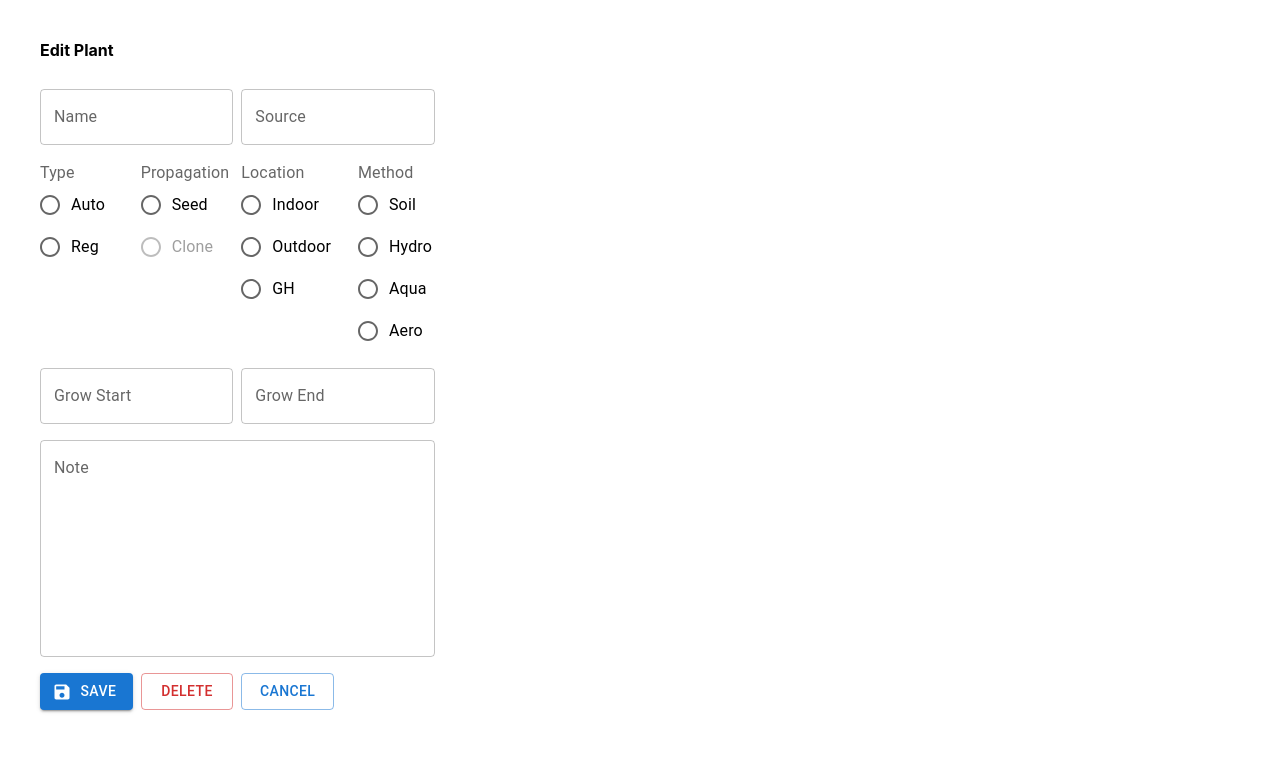
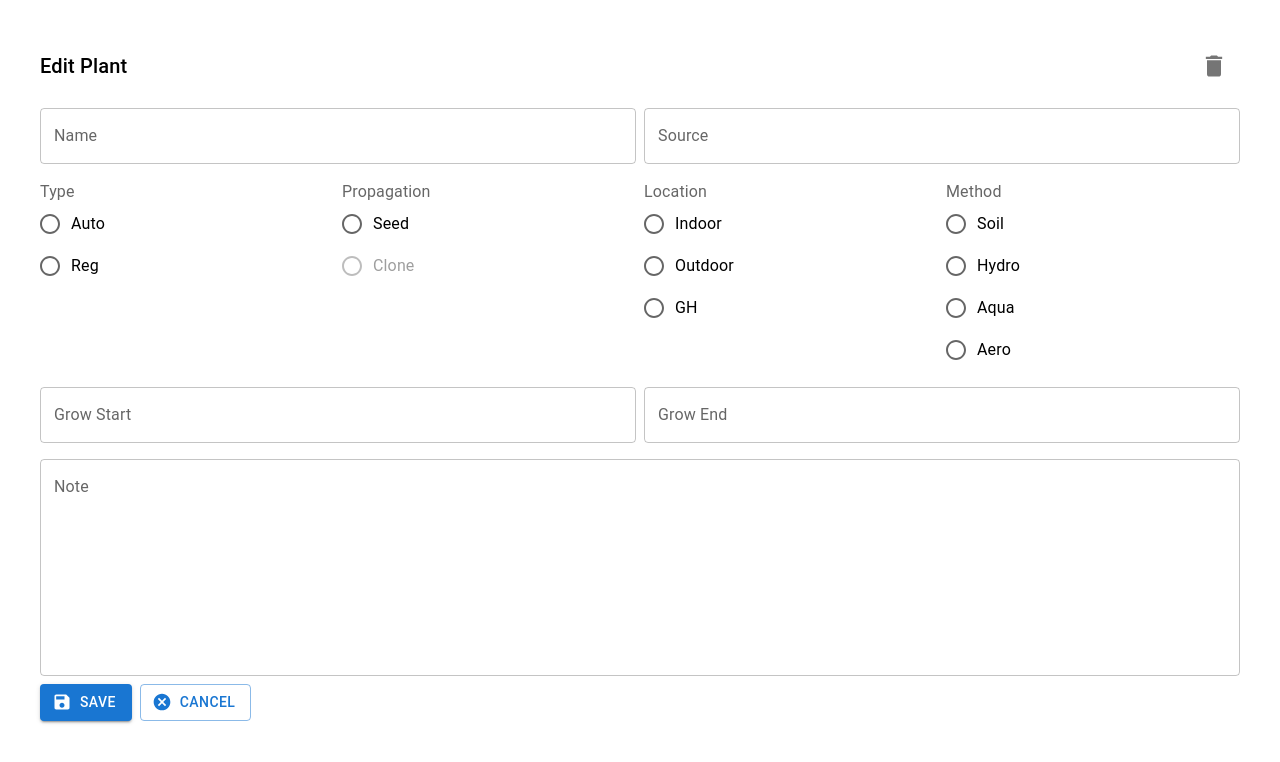
Before and after one commit to terrypinn/grow-log, a React (Create React App) app in the folder client/: page /plant/edit in a window 1280 px wide. Shown: the top 762 px of the page. Built offline with nearby package versions, Linux system fonts and the light colour scheme.

Commit message:
UI improvements

```diff
--- a/client/src/components/LogAddEdit.js
+++ b/client/src/components/LogAddEdit.js
@@ -8,10 +8,14 @@ import Box from '@mui/material/Box';
 import Grid from '@mui/material/Grid';
 import TextField from '@mui/material/TextField';
 import Button from '@mui/material/Button';
+import IconButton from '@mui/material/IconButton';
 import InputLabel from '@mui/material/InputLabel';
 import MenuItem from '@mui/material/MenuItem';
 import FormControl from '@mui/material/FormControl';
 import Select from '@mui/material/Select';
+import Typography from '@mui/material/Typography';
+import CancelIcon from '@mui/icons-material/Cancel';
+import DeleteIcon from '@mui/icons-material/Delete';
 import SaveIcon from '@mui/icons-material/Save';
 
 export default function LogAddEdit({ mode }) {
@@ -84,21 +88,35 @@ export default function LogAddEdit({ mode }) {
       autoComplete="off"
       onSubmit={submitForm}
     >
-      <h4>{mode === 'add' ? 'Add' : 'Edit'} Log ({plant.current.name})</h4>
+      <Grid container alignItems="center">
+        <Grid item xs={mode === 'add' ? 12 : 10}>
+          <Typography variant="h6">
+            {mode === 'add' ? 'Add' : 'Edit'} Log ({plant.current.name})
+          </Typography>
+        </Grid>
+        {mode === 'edit' &&
+          <Grid item xs={2}>
+            <Box display="flex" justifyContent="flex-end">
+              <IconButton aria-label="delete" size="large" onClick={deleteLog}>
+                <DeleteIcon fontSize="inherit" />
+              </IconButton>
+            </Box>
+          </Grid>}
+      </Grid>
 
       <Grid container spacing={1} mt={1}>
-        <Grid item xs={2}>
+        <Grid item xs={6}>
           <LocalizationProvider dateAdapter={AdapterDateFns}>
             <DateTimePicker
               label="Created On"
               value={form.created_on}
               inputFormat="dd/MM/yyyy HH:mm"
               onChange={value => updateForm({ created_on: value })}
-              renderInput={params => <TextField {...params} />}
+              renderInput={params => <TextField {...params} fullWidth />}
             />
           </LocalizationProvider>
         </Grid>
-        <Grid item xs={2}>
+        <Grid item xs={6}>
           <FormControl fullWidth>
             <InputLabel id="log-type-select-label">Type</InputLabel>
             <Select
@@ -123,7 +141,7 @@ export default function LogAddEdit({ mode }) {
       </Grid>
 
       <Grid container spacing={1} mt={1}>
-        <Grid item xs={4}>
+        <Grid item xs={12}>
           <TextField
             id="note"
             label="Note"
@@ -137,7 +155,7 @@ export default function LogAddEdit({ mode }) {
       </Grid>
 
       <Grid container spacing={1} mt={1}>
-        <Grid item xs={4}>
+        <Grid item xs={12}>
           <TextField
             id="images"
             label="Images"
@@ -150,34 +168,23 @@ export default function LogAddEdit({ mode }) {
         </Grid>
       </Grid>
 
-      <Grid container spacing={1} mt={1}>
-        <Grid item xs={1}>
+      <Box mt={1} spacing={1}>
         <Button
-            fullWidth
           type="submit"
           variant="contained"
-            startIcon={<SaveIcon />}>
+          startIcon={<SaveIcon />}
+          sx={{ mr: 1 }}
+        >
           Save
         </Button>
-        </Grid>
-        {mode === 'edit' &&
-          <Grid item xs={1}>
         <Button
-              fullWidth
-              color="error"
           variant="outlined"
-              onClick={deleteLog}
+          onClick={() => navigate(-1)}
+          startIcon={<CancelIcon />}
         >
-              Delete
+          Cancel
         </Button>
-          </Grid>}
-        <Grid item xs={1}>
-          <Button
-            fullWidth
-            variant="outlined"
-            onClick={() => navigate(-1)}>Cancel</Button>
-        </Grid>
-      </Grid>
+      </Box>
     </Box>
   );
 }
--- a/client/src/components/PlantAddEdit.js
+++ b/client/src/components/PlantAddEdit.js
@@ -8,11 +8,15 @@ import Box from '@mui/material/Box';
 import Grid from '@mui/material/Grid';
 import TextField from '@mui/material/TextField';
 import Button from '@mui/material/Button';
+import IconButton from '@mui/material/IconButton';
 import Radio from '@mui/material/Radio';
 import RadioGroup from '@mui/material/RadioGroup';
 import FormControlLabel from '@mui/material/FormControlLabel';
 import FormControl from '@mui/material/FormControl';
 import FormLabel from '@mui/material/FormLabel';
+import Typography from '@mui/material/Typography';
+import CancelIcon from '@mui/icons-material/Cancel';
+import DeleteIcon from '@mui/icons-material/Delete';
 import SaveIcon from '@mui/icons-material/Save';
 
 export default function PlantAddEdit({ mode }) {
@@ -85,10 +89,24 @@ export default function PlantAddEdit({ mode }) {
       autoComplete="off"
       onSubmit={submitForm}
     >
-      <h4>{mode === 'add' ? 'Add' : 'Edit'} Plant</h4>
+      <Grid container alignItems="center">
+        <Grid item xs={mode === 'add' ? 12 : 10}>
+          <Typography variant="h6">
+            {mode === 'add' ? 'Add' : 'Edit'} Plant
+          </Typography>
+        </Grid>
+        {mode === 'edit' &&
+          <Grid item xs={2}>
+            <Box display="flex" justifyContent="flex-end">
+              <IconButton aria-label="delete" size="large" onClick={deletePlant}>
+                <DeleteIcon fontSize="inherit" />
+              </IconButton>
+            </Box>
+          </Grid>}
+      </Grid>
 
       <Grid container spacing={1} mt={1}>
-        <Grid item xs={2}>
+        <Grid item xs={6}>
           <TextField
             fullWidth
             id="name"
@@ -97,7 +115,7 @@ export default function PlantAddEdit({ mode }) {
             onChange={e => updateForm({ name: e.target.value })}
           />
         </Grid>
-        <Grid item xs={2}>
+        <Grid item xs={6}>
           <TextField
             fullWidth
             id="source"
@@ -109,7 +127,7 @@ export default function PlantAddEdit({ mode }) {
       </Grid>
 
       <Grid container spacing={1} mt={1}>
-        <Grid item xs={1}>
+        <Grid item xs={3}>
           <FormControl>
             <FormLabel id="plant-type-radio-buttons-group">Type</FormLabel>
             <RadioGroup
@@ -123,7 +141,7 @@ export default function PlantAddEdit({ mode }) {
             </RadioGroup>
           </FormControl>
         </Grid>
-        <Grid item xs={1}>
+        <Grid item xs={3}>
           <FormControl>
             <FormLabel id="plant-propagation-radio-buttons-group">Propagation</FormLabel>
             <RadioGroup
@@ -146,7 +164,7 @@ export default function PlantAddEdit({ mode }) {
             </RadioGroup>
           </FormControl>
         </Grid>
-        <Grid item xs={1}>
+        <Grid item xs={3}>
           <FormControl>
             <FormLabel id="plant-location-radio-buttons-group">Location</FormLabel>
             <RadioGroup
@@ -161,7 +179,7 @@ export default function PlantAddEdit({ mode }) {
             </RadioGroup>
           </FormControl>
         </Grid>
-        <Grid item xs={1} ml={2}>
+        <Grid item xs={3}>
           <FormControl>
             <FormLabel id="plant-method-radio-buttons-group">Method</FormLabel>
             <RadioGroup
@@ -180,7 +198,7 @@ export default function PlantAddEdit({ mode }) {
       </Grid>
 
       <Grid container spacing={1} mt={1}>
-        <Grid item xs={2}>
+        <Grid item xs={6}>
           <LocalizationProvider dateAdapter={AdapterDateFns}>
             <DatePicker
               disableFuture
@@ -188,11 +206,11 @@ export default function PlantAddEdit({ mode }) {
               value={form.started_on}
               inputFormat="dd/MM/yyyy"
               onChange={value => updateForm({ started_on: value })}
-              renderInput={(params) => <TextField {...params} />}
+              renderInput={(params) => <TextField {...params} fullWidth />}
             />
           </LocalizationProvider>
         </Grid>
-        <Grid item xs={2}>
+        <Grid item xs={6}>
           <LocalizationProvider dateAdapter={AdapterDateFns}>
             <DatePicker
               disableFuture
@@ -200,14 +218,14 @@ export default function PlantAddEdit({ mode }) {
               value={form.ended_on}
               inputFormat="dd/MM/yyyy"
               onChange={value => updateForm({ ended_on: value })}
-              renderInput={(params) => <TextField {...params} />}
+              renderInput={(params) => <TextField {...params} fullWidth />}
             />
           </LocalizationProvider>
         </Grid>
       </Grid>
 
       <Grid container spacing={1} mt={1}>
-        <Grid item xs={4}>
+        <Grid item xs={12}>
           <TextField
             id="note"
             label="Note"
@@ -220,37 +238,24 @@ export default function PlantAddEdit({ mode }) {
         </Grid>
       </Grid>
 
-      <Grid container spacing={1} mt={1}>
-        <Grid item xs={1}>
+      <Box mt={1} spacing={1}>
         <Button
-            fullWidth
           type="submit"
           variant="contained"
-            startIcon={<SaveIcon />}>
+          startIcon={<SaveIcon />}
+          sx={{ mr: 1 }}
+        >
           Save
         </Button>
-        </Grid>
-        {mode === 'edit' &&
-          <Grid item xs={1}>
         <Button
-              fullWidth
-              color="error"
-              variant="outlined"
-              onClick={deletePlant}
-            >
-              Delete
-            </Button>
-          </Grid>}
-        <Grid item xs={1}>
-          <Button
-            fullWidth
           variant="outlined"
           onClick={() => navigate(-1)}
+          startIcon={<CancelIcon />}
         >
           Cancel
         </Button>
-        </Grid>
-      </Grid>
+      </Box>
+
     </Box>
   );
 }
--- a/client/src/components/PlantList.js
+++ b/client/src/components/PlantList.js
@@ -1,5 +1,7 @@
 import { useEffect, useState } from 'react';
 import { useNavigate } from 'react-router';
+import Box from '@mui/material/Box';
+import Grid from '@mui/material/Grid';
 import Table from '@mui/material/Table';
 import TableBody from '@mui/material/TableBody';
 import TableCell from '@mui/material/TableCell';
@@ -7,9 +9,10 @@ import TableContainer from '@mui/material/TableContainer';
 import TableHead from '@mui/material/TableHead';
 import TableRow from '@mui/material/TableRow';
 import Button from '@mui/material/Button';
+import ButtonGroup from '@mui/material/ButtonGroup';
 import Paper from '@mui/material/Paper';
-import Link from '@mui/material/Link';
 import AddCircleIcon from '@mui/icons-material/AddCircle';
+import Typography from '@mui/material/Typography';
 import * as datefns from 'date-fns';
 
 export default function PlantList() {
@@ -55,26 +58,36 @@ export default function PlantList() {
   };
 
   return (
-    <TableContainer component={Paper}>
-      <Table>
-        <TableHead>
-          <TableRow>
-            <TableCell colSpan={4}><h3>My&nbsp;Plants</h3></TableCell>
-            <TableCell align="right">
+    <Box>
+      <Grid container alignItems="center">
+        <Grid item xs={6}>
+          <Typography variant="h6">
+            My Plants
+          </Typography>
+        </Grid>
+        <Grid item xs={6}>
+          <Box display="flex" justifyContent="flex-end">
             <Button
               onClick={() => navigate('/plant/add')}
               startIcon={<AddCircleIcon />}
-                variant="contained">
+              variant="contained"
+            >
               Add
             </Button>
-            </TableCell>
-          </TableRow>
+          </Box>
+        </Grid>
+      </Grid>
+
+      <Box mt={1}>
+        <TableContainer component={Paper}>
+          <Table sx={{ minWidth: 750 }}>
+            <TableHead>
               <TableRow>
                 <TableCell>Name</TableCell>
                 <TableCell align="center">Logs</TableCell>
                 <TableCell align="right">Type</TableCell>
                 <TableCell align="right">Grow Period</TableCell>
-            <TableCell />
+                <TableCell align="right" />
               </TableRow>
             </TableHead>
             <TableBody>
@@ -85,34 +98,18 @@ export default function PlantList() {
                   <TableCell align="right">{row.type}</TableCell>
                   <TableCell align="right">{getGrowPeriod(row)}</TableCell>
                   <TableCell align="right">
-                <Link
-                  component="button"
-                  underline="none"
-                  onClick={() => navToPlantEdit(row)}
-                >
-                  Edit Plant
-                </Link>
-                &nbsp;|&nbsp;
-                <Link
-                  component="button"
-                  underline="none"
-                  onClick={() => navToLogs(row)}
-                >
-                  View Logs
-                </Link>
-                &nbsp;|&nbsp;
-                <Link
-                  component="button"
-                  underline="none"
-                  onClick={() => navToLogAddEdd(row)}
-                >
-                  Add Log
-                </Link>
+                    <ButtonGroup size="small" variant="text" aria-label="actions button group">
+                      <Button onClick={() => navToPlantEdit(row)}>Edit Plant</Button>
+                      <Button onClick={() => navToLogs(row)}>View Logs</Button>
+                      <Button onClick={() => navToLogAddEdd(row)}>Add Log</Button>
+                    </ButtonGroup>
                   </TableCell>
                 </TableRow>
               ))}
             </TableBody>
           </Table>
         </TableContainer>
+      </Box>
+    </Box>
   );
 }
```
Also changed, not shown: client/src/components/LogList.js (+31 -20 lines). Lines whose indentation alone changed are shown as unchanged.
